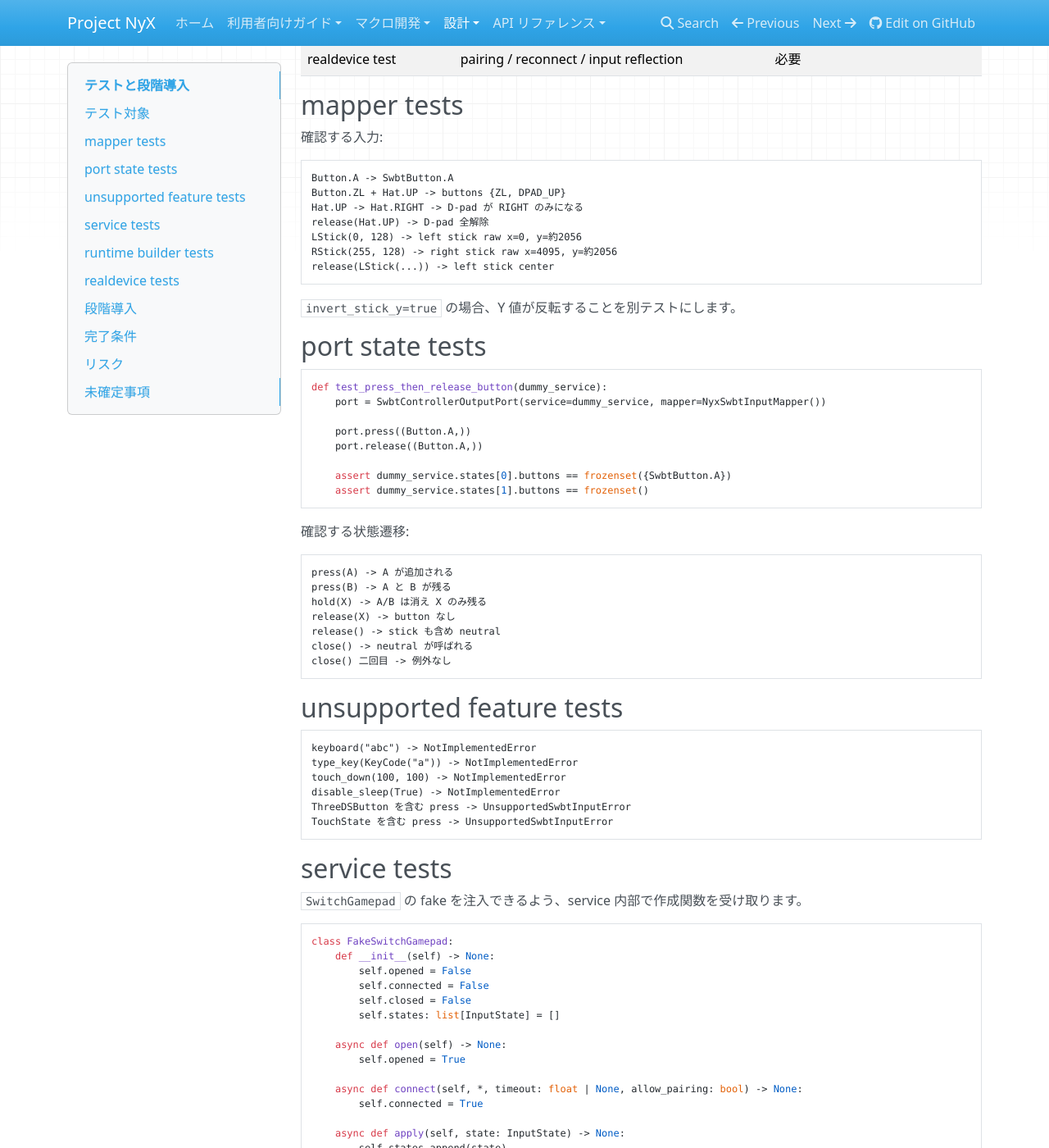
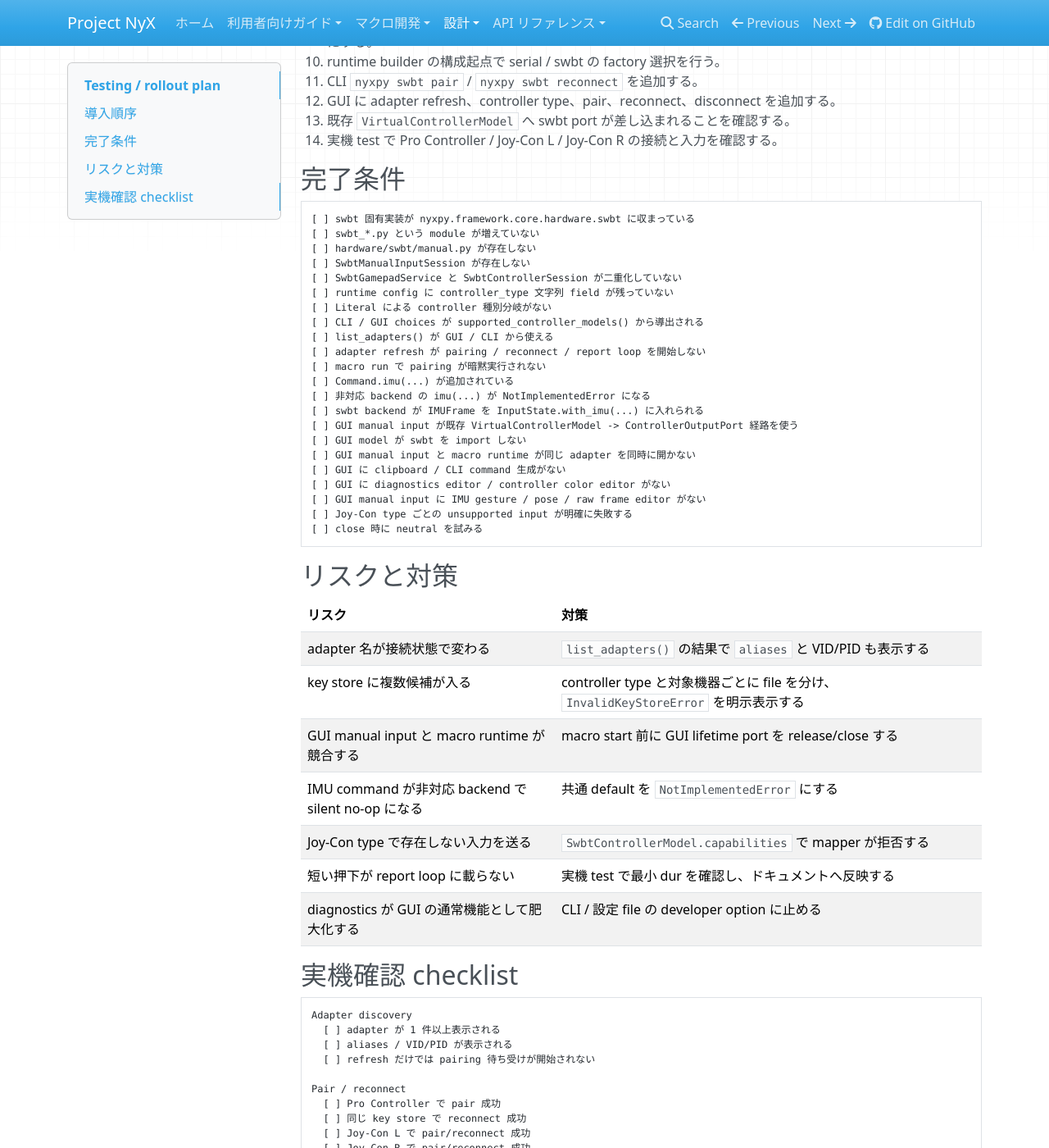
Before and after one commit to niart120/Project_NyX, an MkDocs documentation site: the page built from docs/architecture/swbt-integration/testing-rollout.md, in a window 1280 px wide and 1400 px high, scrolled down 446 px. Shown: the whole window at 82% size. Built offline with MkDocs 1.6.1, drawn with Linux system fonts in a browser that asks for light colours; nearby versions of some CDN libraries; some of the changed text lies outside the part shown.

Commit message:
docs: update swbt rollout plan

````diff
--- a/docs/architecture/swbt-integration/testing-rollout.md
+++ b/docs/architecture/swbt-integration/testing-rollout.md
@@ -1,236 +1,90 @@
-# テストと段階導入
+# Testing / rollout plan
 
-swbt backend は Bluetooth HID と実機条件に依存するため、テストを単体、fake service 結合、実機の三層に分けます。
+swbt backend は、設定 model、adapter discovery、session、port、runtime integration、GUI 接続操作、実機接続の順に導入する。
 
-## テスト対象
+## 導入順序
 
-| 層 | 対象 | 実機 |
-|---|---|---|
-| mapper unit test | `NyxSwbtInputMapper` の button / hat / stick 変換 | 不要 |
-| port unit test | `SwbtControllerOutputPort` の状態遷移 | 不要 |
-| service unit test | event loop wrapper と例外変換 | 不要。fake `SwitchGamepad` を使う |
-| runtime integration test | `MacroRuntimeBuilder` が swbt port を注入すること | 不要。dummy service を使う |
-| realdevice test | pairing / reconnect / input reflection | 必要 |
-
-## mapper tests
-
-確認する入力:
-
-```text
-Button.A -> SwbtButton.A
-Button.ZL + Hat.UP -> buttons {ZL, DPAD_UP}
-Hat.UP -> Hat.RIGHT -> D-pad が RIGHT のみになる
-release(Hat.UP) -> D-pad 全解除
-LStick(0, 128) -> left stick raw x=0, y=約2056
-RStick(255, 128) -> right stick raw x=4095, y=約2056
-release(LStick(...)) -> left stick center
-```
-
-`invert_stick_y=true` の場合、Y 値が反転することを別テストにします。
-
-## port state tests
-
-```python
-def test_press_then_release_button(dummy_service):
-    port = SwbtControllerOutputPort(service=dummy_service, mapper=NyxSwbtInputMapper())
-
-    port.press((Button.A,))
-    port.release((Button.A,))
-
-    assert dummy_service.states[0].buttons == frozenset({SwbtButton.A})
-    assert dummy_service.states[1].buttons == frozenset()
-```
-
-確認する状態遷移:
-
-```text
-press(A) -> A が追加される
-press(B) -> A と B が残る
-hold(X) -> A/B は消え X のみ残る
-release(X) -> button なし
-release() -> stick も含め neutral
-close() -> neutral が呼ばれる
-close() 二回目 -> 例外なし
-```
-
-## unsupported feature tests
-
-```text
-keyboard("abc") -> NotImplementedError
-type_key(KeyCode("a")) -> NotImplementedError
-touch_down(100, 100) -> NotImplementedError
-disable_sleep(True) -> NotImplementedError
-ThreeDSButton を含む press -> UnsupportedSwbtInputError
-TouchState を含む press -> UnsupportedSwbtInputError
-```
-
-## service tests
-
-`SwitchGamepad` の fake を注入できるよう、service 内部で作成関数を受け取ります。
-
-```python
-class FakeSwitchGamepad:
-    def __init__(self) -> None:
-        self.opened = False
-        self.connected = False
-        self.closed = False
-        self.states: list[InputState] = []
-
-    async def open(self) -> None:
-        self.opened = True
-
-    async def connect(self, *, timeout: float | None, allow_pairing: bool) -> None:
-        self.connected = True
-
-    async def apply(self, state: InputState) -> None:
-        self.states.append(state)
-
-    async def neutral(self) -> None:
-        self.states.append(InputState.neutral())
-
-    async def close(self, *, neutral: bool = True) -> None:
-        self.closed = True
-```
-
-service test の観点:
-
-```text
-start() が open -> connect の順で呼ぶ
-allow_pairing が設定どおり渡る
-apply() が event loop thread 上で実行される
-close() が close(neutral=True) を呼ぶ
-TransportOpenError が ConfigurationError へ変換される
-ConnectionTimeoutError が ConfigurationError へ変換される
-close 後の apply が DeviceError になる
-```
-
-## runtime builder tests
-
-設定ごとに `MacroRuntimeBuilder` へ渡される controller factory を確認します。
-
-```text
-controller.backend 未指定 -> serial factory
-controller.backend="serial" -> SerialControllerOutputPortFactory
-controller.backend="swbt" -> SwbtControllerOutputPortFactory
-CLI override --controller swbt -> serial protocol を生成せず swbt factory
-CLI override --controller serial -> --serial が必須
-CLI override --controller swbt -> --serial は不要
-allow_dummy=True + swbt open 失敗 -> DummySwbtGamepadService
-allow_dummy=False + swbt open 失敗 -> ConfigurationError
-```
-
-`MacroRuntime` の実行テストでは、簡単なマクロを使います。
-
-```python
-class PressAMacro(MacroBase):
-    def run(self, cmd: Command) -> None:
-        cmd.press(Button.A, dur=0.01, wait=0.01)
-```
-
-期待:
-
-```text
-DummySwbtGamepadService に A 押下 state と neutral state が入る
-Command / MacroRuntime / ExecutionContext が swbt を import しない
-```
-
-## realdevice tests
-
-実機テストは既存の `realdevice` marker を使うか、swbt 用 marker を追加します。
-
-```toml
-[tool.pytest.ini_options]
-markers = [
-    "realdevice: tests requiring real hardware devices",
-    "swbt: tests requiring swbt-compatible Bluetooth HID setup",
-]
-```
-
-実行例:
-
-```console
-uv run pytest tests -m "not realdevice and not swbt"
-uv run pytest tests -m swbt --bt-adapter usb:0 --bt-key-store .nyxpy/swbt/test-switch.json
-```
-
-実機テストの内容:
-
-```text
-swbt-probe adapters --json で adapter が見える
-allow_pairing=true で初回 pairing が成功する
-allow_pairing=false で保存済み bond reconnect が成功する
-Button.A が対象機器側に反映される
-D-pad が反映される
-left / right stick が反映される
-close 後に入力が残らない
-```
-
-入力反映の自動判定は難しいため、初期段階では人手確認を含めます。trace の `report_tx`、`connected`、`disconnected` を補助証跡として保存します。
-
-## 段階導入
-
-### Phase 1: 内部構造
-
-- `ControllerOutputPortFactory` を `SerialControllerOutputPortFactory` へ改名する。
-- 互換 alias は残さない。呼び出し元とテストを同じ変更で正 API へ更新する。
-- `make_controller_port_factory()` を追加する。
-- 既存 serial backend のテストを通す。
-
-### Phase 2: swbt backend 最小実装
-
-- optional dependency `swbt` を追加する。
-- `SwbtGamepadConfig`、`SwbtGamepadService`、`SwbtControllerOutputPort` を追加する。
-- button / hat / stick の mapper を追加する。
-- CLI から `--controller swbt` を選べるようにする。
-- swbt backend では `--serial` を不要にし、serial backend では `--serial` を必須にする。
-- swbt backend では `ProtocolFactory.resolve_baudrate()` と `create_protocol()` が呼ばれないことをテストする。
-- dummy service を使った runtime integration test を追加する。
-
-### Phase 3: pairing / reconnect UX
-
-- `--bt-pair`、`--bt-adapter`、`--bt-key-store` を追加する。
-- GUI に backend 選択と adapter refresh を追加する。
-- reconnect 失敗時に no bond / timeout / invalid key store を分けて表示する。
-- diagnostics trace を保存できるようにする。
-
-### Phase 4: 実機検証
-
-- Windows + 専用 USB Bluetooth dongle で pairing / reconnect を確認する。
-- macOS は experimental として adapter open / reconnect を確認する。
-- Linux は未確認なら docs に未確認と明記する。
-- stick Y 軸向きを確認し、`invert_stick_y` の既定値を確定する。
+1. `swbt` optional dependency を追加する。
+2. `nyxpy.framework.core.hardware.swbt` package を追加する。
+3. `SwbtControllerType` / `SwbtControllerModel` / capabilities / `SwbtControllerConfig` を `config.py` に定義する。
+4. `ControllerOutputPort.imu(...)` と `Command.imu(...)` を既定 unsupported として追加する。
+5. `SwbtAdapterDiscoveryService` を追加し、CLI `nyxpy swbt adapters` を実装する。
+6. `SwbtControllerSession` と fake session を追加する。
+7. `NyxSwbtInputMapper` に button / D-pad / stick / IMU mapping を追加する。
+8. `SwbtControllerOutputPort` を追加する。
+9. `SwbtControllerOutputPortFactory` を追加し、macro 用 port と GUI lifetime port の両方を生成できるようにする。
+10. runtime builder の構成起点で serial / swbt の factory 選択を行う。
+11. CLI `nyxpy swbt pair` / `nyxpy swbt reconnect` を追加する。
+12. GUI に adapter refresh、controller type、pair、reconnect、disconnect を追加する。
+13. 既存 `VirtualControllerModel` へ swbt port が差し込まれることを確認する。
+14. 実機 test で Pro Controller / Joy-Con L / Joy-Con R の接続と入力を確認する。
 
 ## 完了条件
 
 ```text
-既存 serial backend の挙動が変わらない
-既存マクロが swbt backend でも同じ Command API で動く
-Command / MacroRuntime が swbt を import していない
-SerialProtocolInterface / ProtocolFactory に swbt が入っていない
-swbt なし install で serial backend が動く
-swbt extra install で swbt backend が選べる
-close / cancellation / failure で neutral が試みられる
-unsupported feature が silent failure にならない
+[ ] swbt 固有実装が nyxpy.framework.core.hardware.swbt に収まっている
+[ ] swbt_*.py という module が増えていない
+[ ] hardware/swbt/manual.py が存在しない
+[ ] SwbtManualInputSession が存在しない
+[ ] SwbtGamepadService と SwbtControllerSession が二重化していない
+[ ] runtime config に controller_type 文字列 field が残っていない
+[ ] Literal による controller 種別分岐がない
+[ ] CLI / GUI choices が supported_controller_models() から導出される
+[ ] list_adapters() が GUI / CLI から使える
+[ ] adapter refresh が pairing / reconnect / report loop を開始しない
+[ ] macro run で pairing が暗黙実行されない
+[ ] Command.imu(...) が追加されている
+[ ] 非対応 backend の imu(...) が NotImplementedError になる
+[ ] swbt backend が IMUFrame を InputState.with_imu(...) に入れられる
+[ ] GUI manual input が既存 VirtualControllerModel -> ControllerOutputPort 経路を使う
+[ ] GUI model が swbt を import しない
+[ ] GUI manual input と macro runtime が同じ adapter を同時に開かない
+[ ] GUI に clipboard / CLI command 生成がない
+[ ] GUI に diagnostics editor / controller color editor がない
+[ ] GUI manual input に IMU gesture / pose / raw frame editor がない
+[ ] Joy-Con type ごとの unsupported input が明確に失敗する
+[ ] close 時に neutral を試みる
 ```
 
-## リスク
+## リスクと対策
 
 | リスク | 対策 |
 |---|---|
-| swbt state update API が即時送信を保証しない | NyXPy port 契約では周期 report 反映とし、厳密な即時送信が必要なら swbt-python に public flush を追加する |
-| adapter 名が環境で変わる | GUI / CLI で `swbt-probe adapters --json` を案内する |
-| key store に複数 current peers が入る | 対象機器ごとに key store を分け、`InvalidKeyStoreError` を明示表示する |
-| GUI lifetime と runtime close が競合する | factory が service を所有し、port close は neutral、factory close は完全終了に分ける |
-| serial 既存設定との互換性 | `serial_device` / `serial_baud` を読み続け、新 schema へ正規化する |
-| swbt 依存が通常 install を重くする | optional dependency にする |
-| manual input と runtime が同じ service を更新する | GUI は実行中の manual input を無効化し、runtime port 作成時に neutral へ揃える |
-| diagnostics path 変更が cached service に反映されない | `diagnostics_path` を service key に含め、変更時に builder を再生成する |
+| adapter 名が接続状態で変わる | `list_adapters()` の結果で `aliases` と VID/PID も表示する |
+| key store に複数候補が入る | controller type と対象機器ごとに file を分け、`InvalidKeyStoreError` を明示表示する |
+| GUI manual input と macro runtime が競合する | macro start 前に GUI lifetime port を release/close する |
+| IMU command が非対応 backend で silent no-op になる | 共通 default を `NotImplementedError` にする |
+| Joy-Con type で存在しない入力を送る | `SwbtControllerModel.capabilities` で mapper が拒否する |
+| 短い押下が report loop に載らない | 実機 test で最小 dur を確認し、ドキュメントへ反映する |
+| diagnostics が GUI の通常機能として肥大化する | CLI / 設定 file の developer option に止める |
 
-## 未確定事項
+## 実機確認 checklist
 
-| 項目 | 決める方法 |
-|---|---|
-| stick Y 軸の既定 | 実機で上方向、下方向を確認する |
-| `close()` で完全 disconnect するか | 決定済み。port close は neutral のみ、完全 disconnect は factory close |
-| diagnostics の既定保存先 | CLI は未指定なら無効。GUI は固定 path または無効を既定にし、run artifact 連携は別 PR で決める |
-| swbt public flush の要否 | `press` duration が短いマクロで実機確認し、必要なら swbt-python 側へ追加する |
+```text
+Adapter discovery
+  [ ] adapter が 1 件以上表示される
+  [ ] aliases / VID/PID が表示される
+  [ ] refresh だけでは pairing 待ち受けが開始されない
+
+Pair / reconnect
+  [ ] Pro Controller で pair 成功
+  [ ] 同じ key store で reconnect 成功
+  [ ] Joy-Con L で pair/reconnect 成功
+  [ ] Joy-Con R で pair/reconnect 成功
+  [ ] invalid key store が明確に表示される
+
+Macro input
+  [ ] Button.A press/release
+  [ ] D-pad diagonal
+  [ ] left stick / right stick
+  [ ] Command.imu(...) による IMU neutral / gyro frame
+  [ ] release all / close neutral
+
+GUI manual input
+  [ ] reconnect 後に virtual controller が有効になる
+  [ ] button down/up が反映される
+  [ ] D-pad が反映される
+  [ ] stick が反映される
+  [ ] macro start 前に GUI lifetime port が閉じられる
+  [ ] GUI に IMU 操作 UI がない
+```
````
